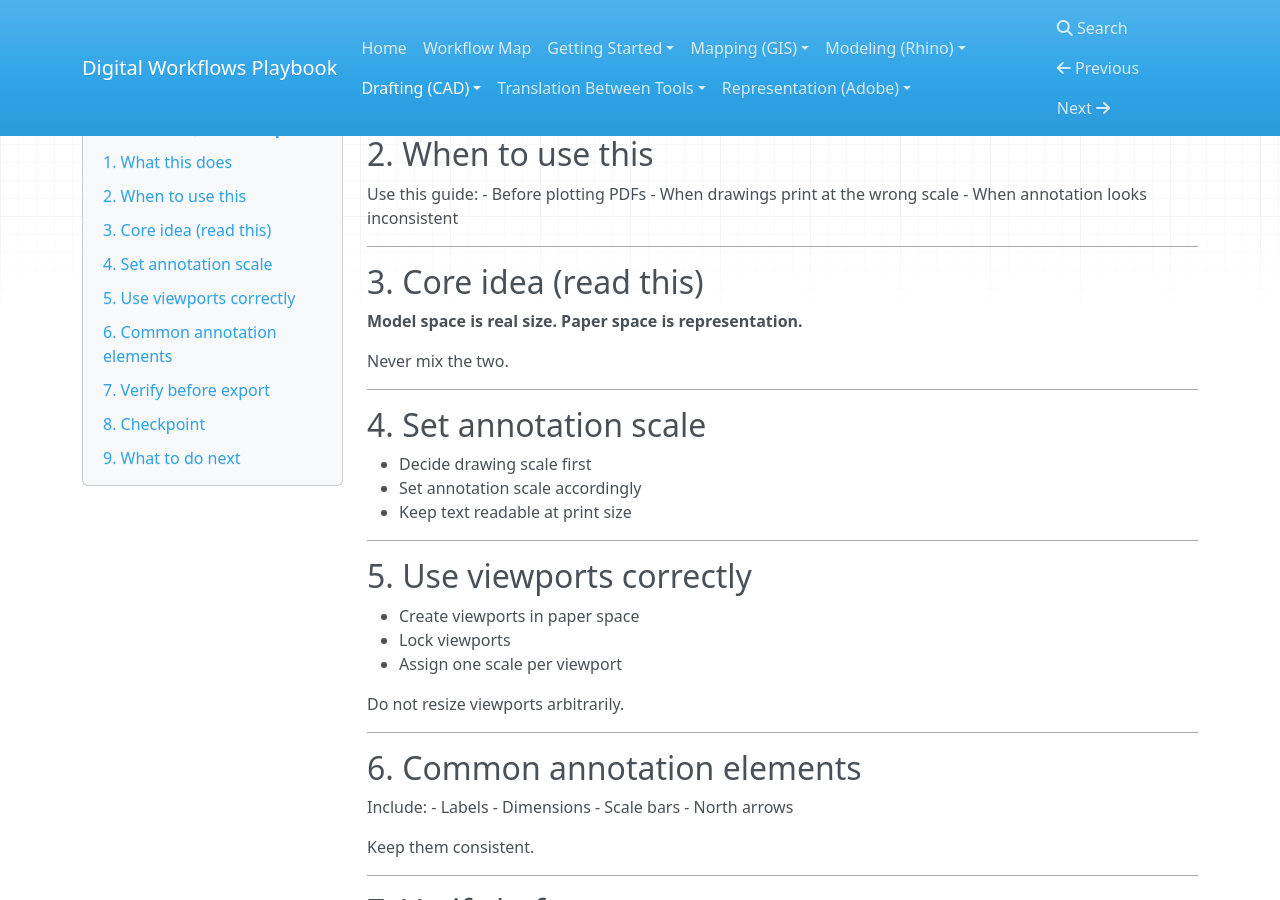
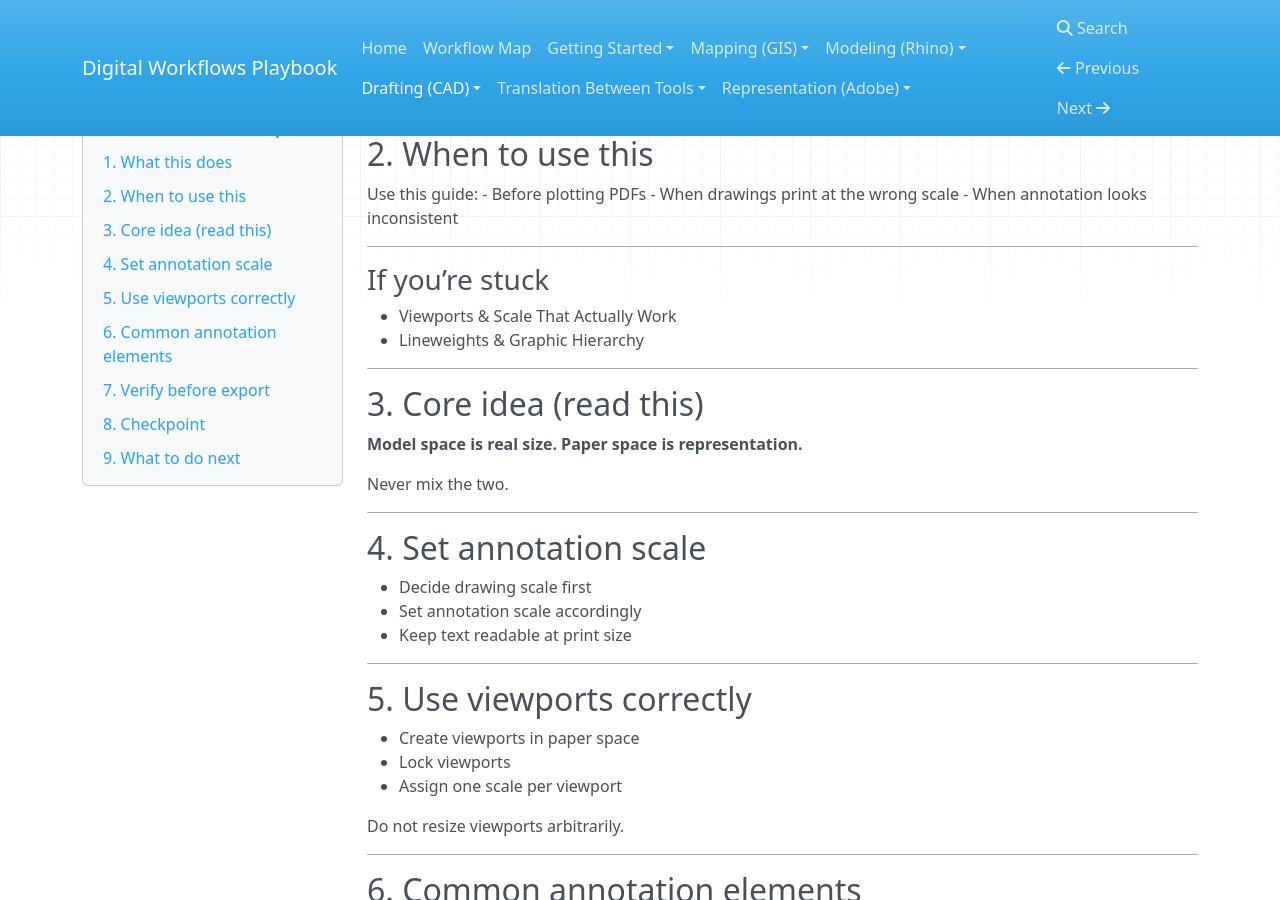
Before and after one commit to machineLandscape/digital-workflows-playbook, an MkDocs documentation site: the page built from docs/03_drafting/guide_cad_04_scale_annotation_viewports.md, in a window 1280 px wide and 900 px high, scrolled down 410 px. Built offline with MkDocs 1.6.1, drawn with Linux system fonts in a browser that asks for light colours; nearby versions of some CDN libraries.

Commit message:
Update guide_cad_04_scale_annotation_viewports.md

```diff
--- a/docs/03_drafting/guide_cad_04_scale_annotation_viewports.md
+++ b/docs/03_drafting/guide_cad_04_scale_annotation_viewports.md
@@ -20,6 +20,12 @@ Use this guide:
 - Before plotting PDFs
 - When drawings print at the wrong scale
 - When annotation looks inconsistent
+
+---
+
+### If you’re stuck
+- Viewports & Scale That Actually Work
+- Lineweights & Graphic Hierarchy
 
 ---
 
```
